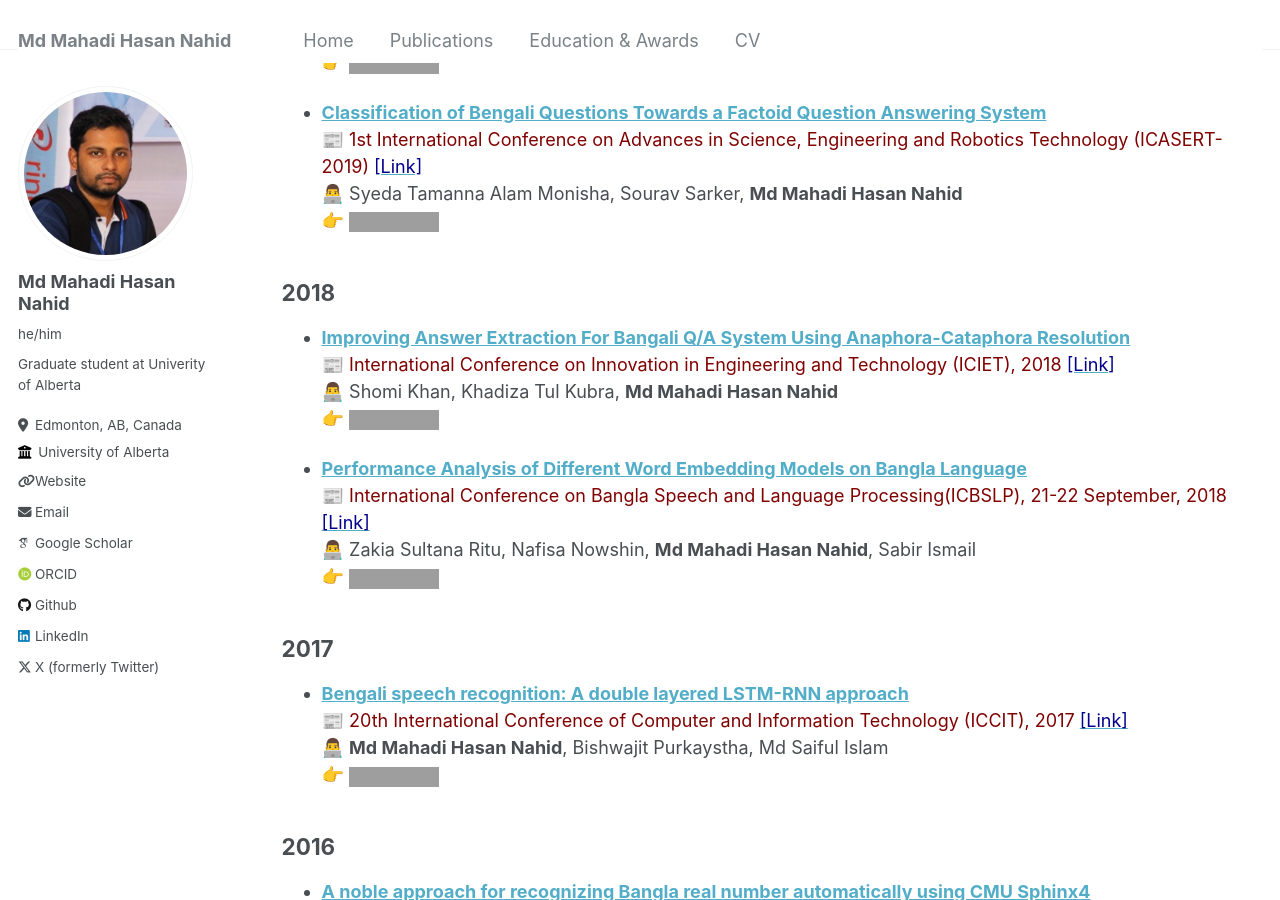
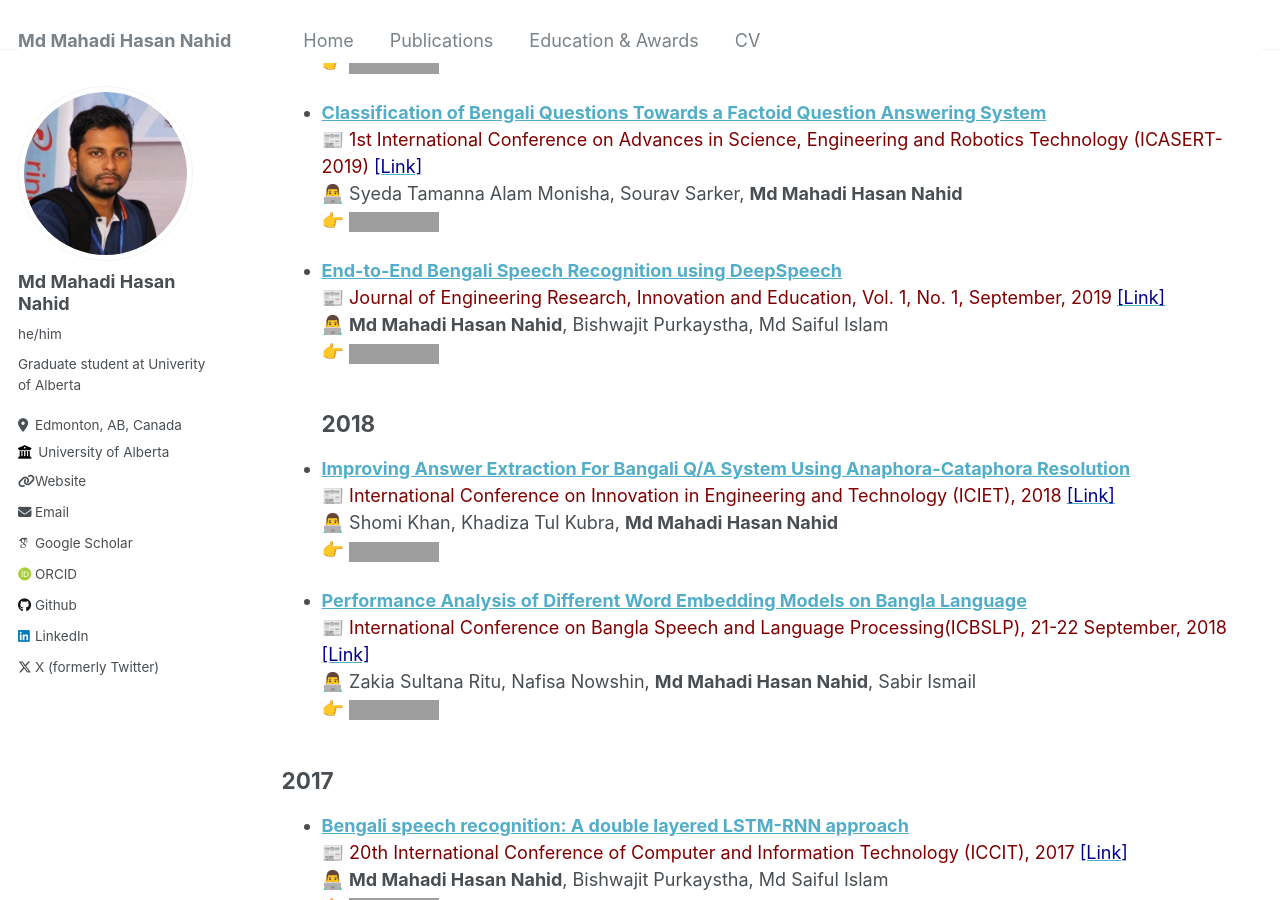
Before and after one commit to mahadi-nahid/mahadi-nahid.github.io, a Jekyll site: the page built from _pages/publications.md, in a window 1280 px wide and 900 px high, scrolled down 1707 px. Built offline with Jekyll 4.4.1, drawn with Linux system fonts in a browser that asks for light colours; some web fonts are replaced; grey boxes are pictures that could not be loaded.

Commit message:
Update publications.md

```diff
--- a/_pages/publications.md
+++ b/_pages/publications.md
@@ -63,6 +63,10 @@ author_profile: true
 👨‍💻 Syeda Tamanna Alam Monisha, Sourav Sarker, **Md Mahadi Hasan Nahid** <br/>
 👉 [![Paper](https://img.shields.io/badge/Paper-blue)](https://ieeexplore.ieee.org/abstract/document/8934567/)
 
+* [**End-to-End Bengali Speech Recognition using DeepSpeech**](https://www.researchgate.net/profile/Md-Mahadi-Hasan-Nahid/publication/337940431_End-to-End_Bengali_Speech_Recognition_using_DeepSpeech/links/61001ee12bf3553b2916e24f/End-to-End-Bengali-Speech-Recognition-using-DeepSpeech.pdf)<br/>
+📰 <span style ="color:Maroon"> Journal of Engineering Research, Innovation and Education, Vol. 1, No. 1, September, 2019 </span> [<span style ="color:DarkBlue"> [Link] </span>](https://www.researchgate.net/profile/Md-Mahadi-Hasan-Nahid/publication/337940431_End-to-End_Bengali_Speech_Recognition_using_DeepSpeech/links/61001ee12bf3553b2916e24f/End-to-End-Bengali-Speech-Recognition-using-DeepSpeech.pdf) <br/>
+👨‍💻  **Md Mahadi Hasan Nahid**, Bishwajit Purkaystha, Md Saiful Islam <br/>
+👉 [![Paper](https://img.shields.io/badge/Paper-blue)](https://www.researchgate.net/profile/Md-Mahadi-Hasan-Nahid/publication/337940431_End-to-End_Bengali_Speech_Recognition_using_DeepSpeech/links/61001ee12bf3553b2916e24f/End-to-End-Bengali-Speech-Recognition-using-DeepSpeech.pdf)
 ## 2018
 * [**Improving Answer Extraction For Bangali Q/A System Using Anaphora-Cataphora Resolution**](https://ieeexplore.ieee.org/abstract/document/8660888/)<br/>
 📰 <span style ="color:Maroon"> International Conference on Innovation in Engineering and Technology (ICIET), 2018 </span> [<span style ="color:DarkBlue"> [Link] </span>](https://ieeexplore.ieee.org/abstract/document/8660888/) <br/>
```
